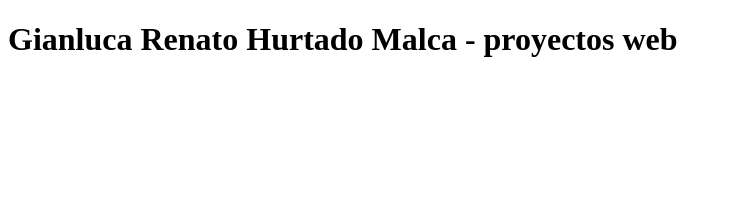
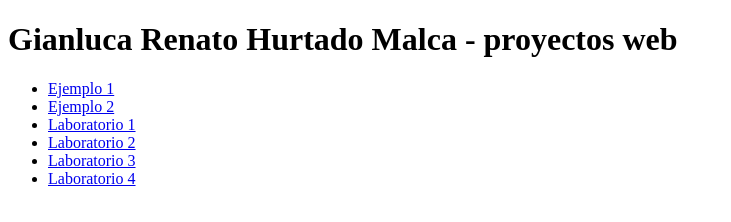
Before and after one commit to Gianluca270401/Gianluca270401.github.io, a plain HTML site: page index.html in a window 1280 px wide. Shown: the whole page, without its empty margins (0-731 px from the left). Drawn offline with Linux system fonts and the light colour scheme.

Commit message:
Ejemplo 1
Ejemplo 1

```diff
--- a/archivos/ejemplo1/css/estilo.css
+++ b/archivos/ejemplo1/css/estilo.css
@@ -12,7 +12,7 @@ body {
   margin: auto;
 }
 header {
-  background: url("/img/foto2.jpg");
+  background: url("/Gianluca270401.github.io/archivos/ejemplo1/img/foto2.jpg");
   background-repeat: no-repeat;
   background-position: center;
   max-height: 600px;
--- a/index.html
+++ b/index.html
@@ -8,6 +8,14 @@
 </head>
 <body>
     <h1>Gianluca Renato Hurtado Malca - proyectos web</h1>
+    <ul>
+        <li><a href="archivos/ejemplo1/index.html">Ejemplo 1</a></li>
+        <li><a href="archivos/ejemplo2/index.html">Ejemplo 2</a></li>
+        <li><a href="archivos/laboratorio01/index.html">Laboratorio 1</a></li>
+        <li><a href="archivos/laboratorio2/index.html">Laboratorio 2</a></li>
+        <li><a href="archivos/laboratorio3/index.html">Laboratorio 3</a></li>
+        <li><a href="archivos/laboratorio4/index.html">Laboratorio 4</a></li>
+    </ul>
 
 </body>
 </html>
```
Also changed, not shown: archivos/ejemplo1/index.html (+1 -0 lines), css/estilo.css (added).
